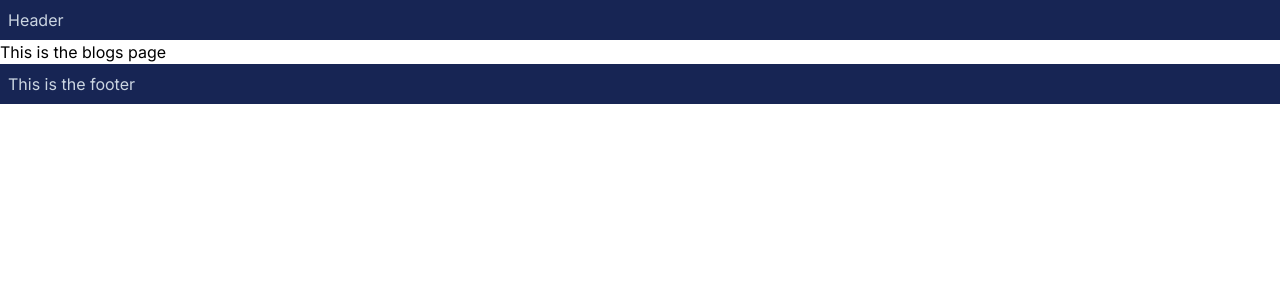
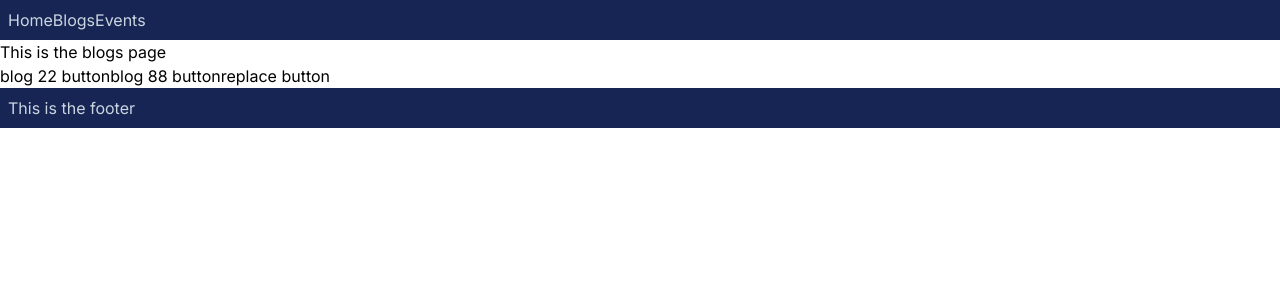
Before and after one commit to shiba517/framermotion, a Next.js app in the folder bike/: page /blogs in a window 1280 px wide. Shown: the top 300 px of the page. Built offline with nearby package versions, Linux system fonts and the light colour scheme.

Commit message:
navigation now functional

```diff
--- a/bike/app/(main)/blogs/page.tsx
+++ b/bike/app/(main)/blogs/page.tsx
@@ -1,9 +1,20 @@
+import Link from 'next/link';
 import React from 'react';
 
 const page = () => {
+  const blog_id = 88
   return (
     <div>
       This is the blogs page
+      <div>
+        <ul>
+          <li>
+            <Link href="blogs/22">blog 22 button</Link>
+            <Link href={`blogs/${blog_id}`}>blog {blog_id} button</Link>
+            <Link href="blogs/1" replace>replace button</Link>
+          </li>
+        </ul>
+      </div>
     </div>
   );
 }
--- a/bike/app/layout.tsx
+++ b/bike/app/layout.tsx
@@ -1,6 +1,7 @@
 import type { Metadata } from 'next'
 import { Inter } from 'next/font/google'
 import './globals.css'
+import Link from 'next/link'
 
 const inter = Inter({ subsets: ['latin'] })
 
@@ -17,7 +18,11 @@ export default function RootLayout({
   return (
     <html lang="en">
       <body className={inter.className}>
-        <header className='p-2 bg-blue-950 text-slate-300'>Header</header>
+        <header className='p-2 bg-blue-950 text-slate-300'>
+          <Link href="/">Home</Link>
+          <Link href="/blogs">Blogs</Link>
+          <Link href="/events">Events</Link>
+        </header>
         {children}
         <footer className='p-2 bg-blue-950 text-slate-300'>This is the footer</footer>
         </body>
```
